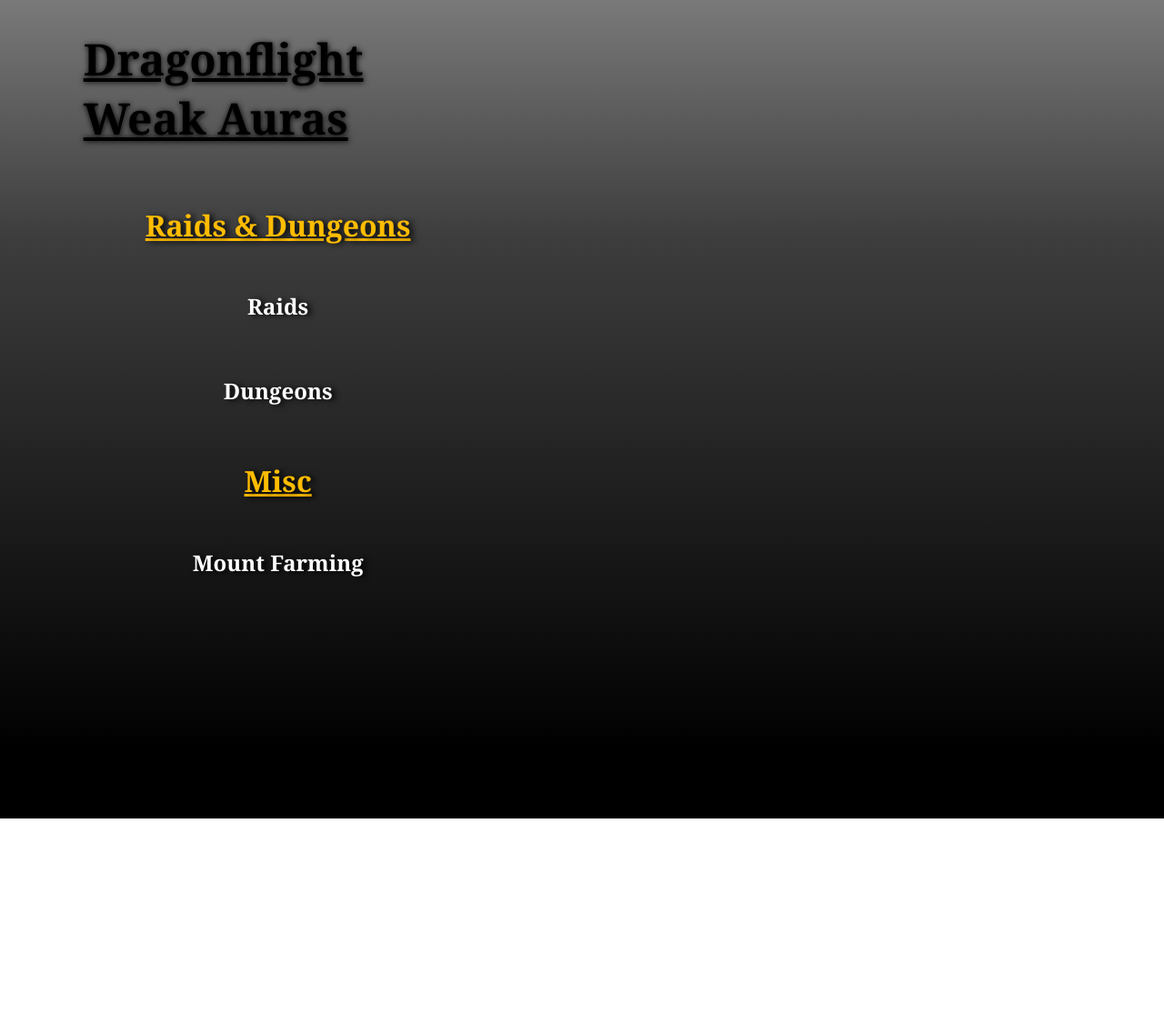
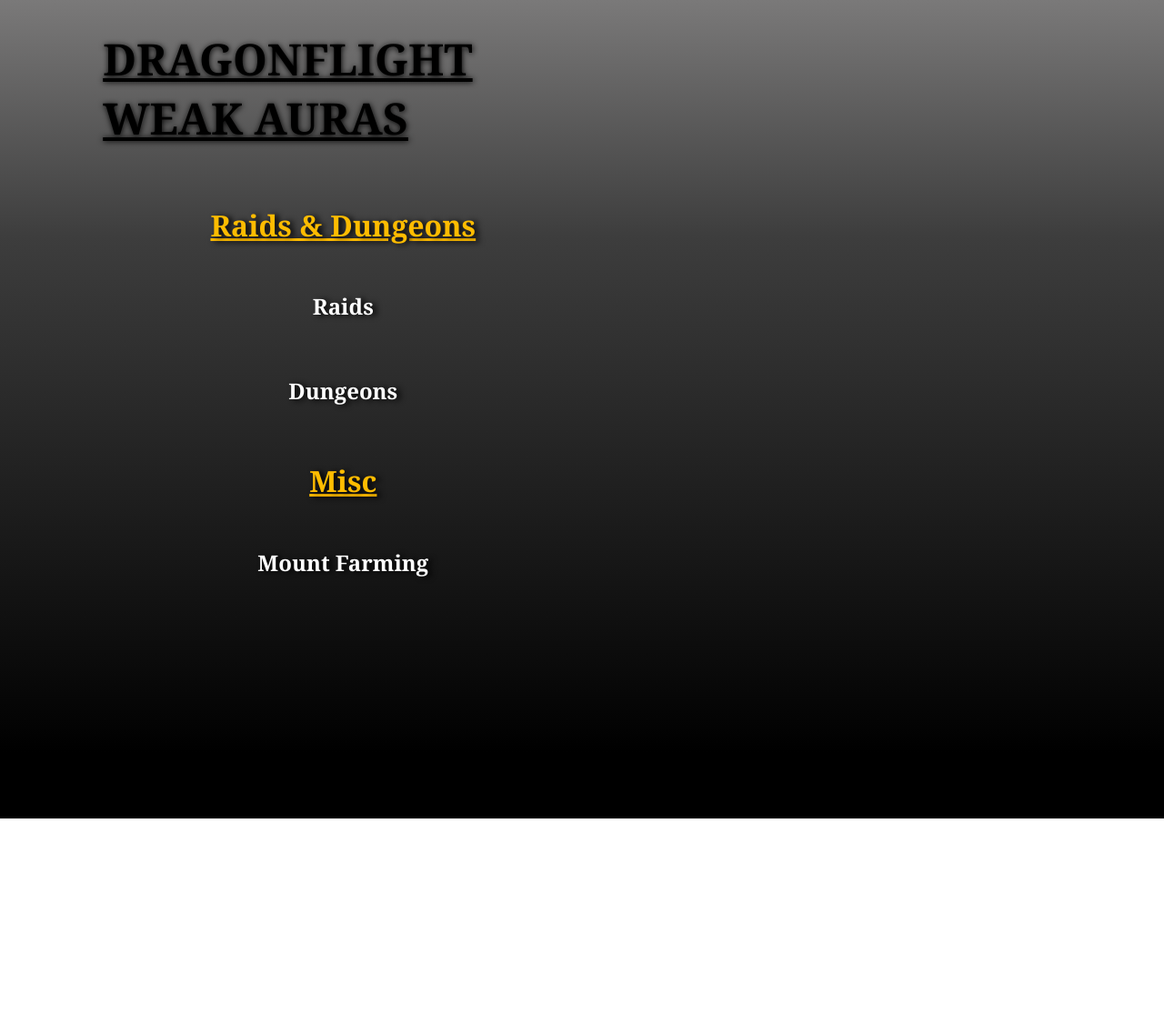
Before and after one commit to SEguild/seguild.github.io, a Jekyll site: the page wa/weakauras.html, which Jekyll copies as it is, in a window 1280 px wide. Shown: the whole page at 91% size. Built offline with Jekyll 4.4.1, drawn with Linux system fonts in a browser that asks for light colours; a script that is not in the unit is left out.

Commit message:
Update weakauras.html

```diff
--- a/wa/weakauras.html
+++ b/wa/weakauras.html
@@ -10,7 +10,7 @@
     <div class="content">
       <div class="flexContainerColumn">
         <div class="centerItem">
-          <h1 class="titleColor"><u>Dragonflight Weak Auras</u></h1>
+          <h1 class="titleColor"><u>DRAGONFLIGHT WEAK AURAS</u></h1>
         </div>
         <h1 class="centerItem"><u>Raids & Dungeons</u></h1>
         <h2 class="centerItem">Raids</h2>
```
